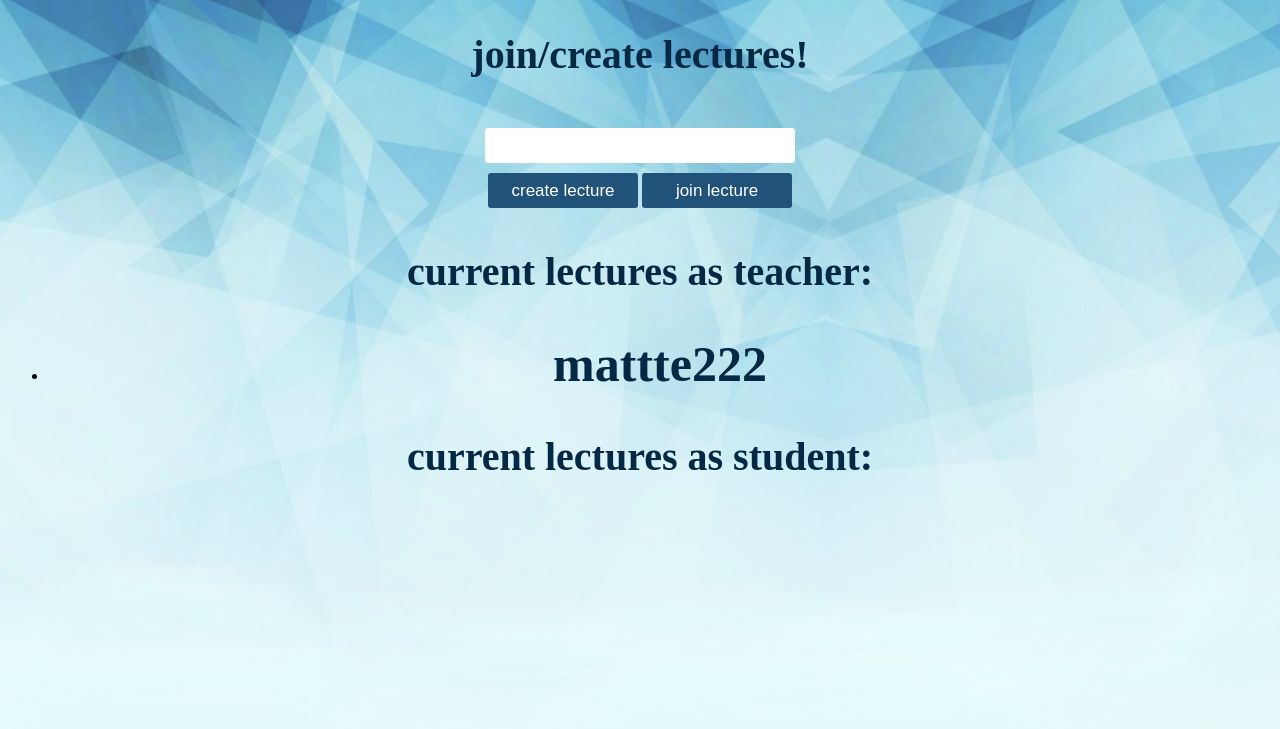
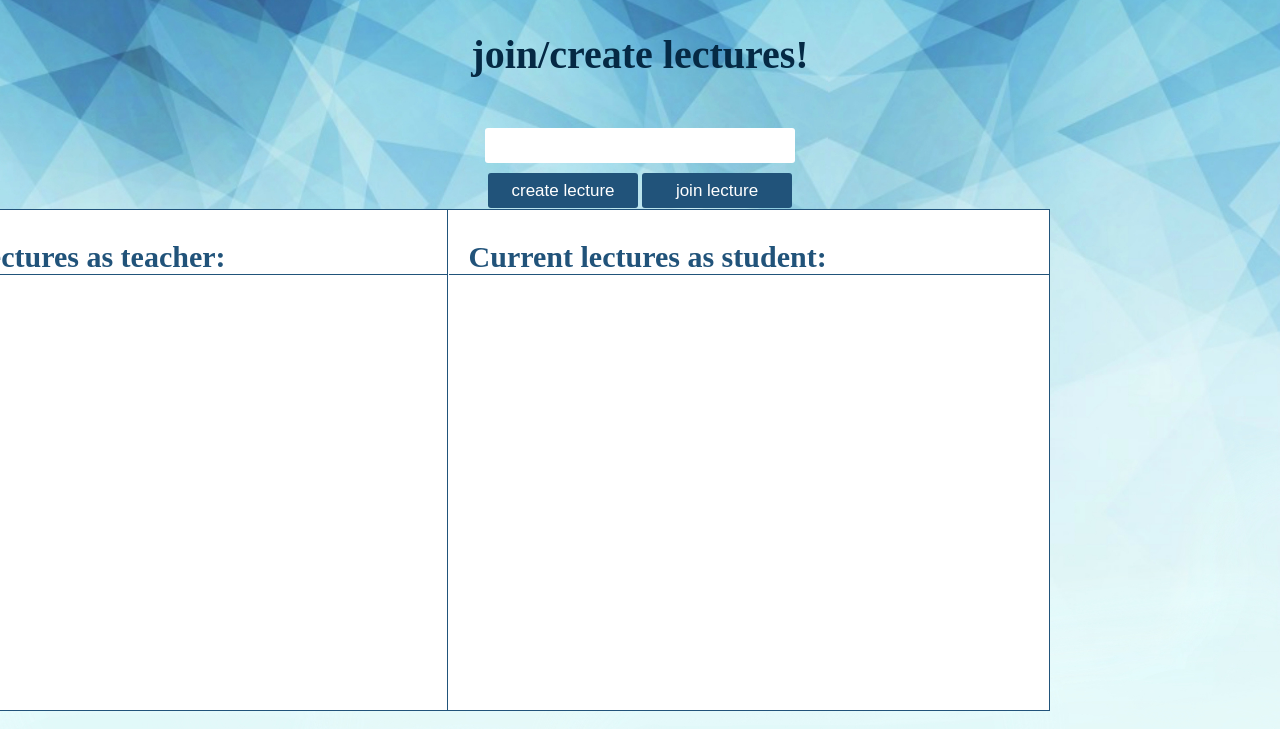
Before and after one commit to HugoSK/Group86TDT4140, a Django app: page /lectures/ in a window 1280 px wide. Shown: the part 71-800 px from the top of the page. Run offline with Django 3.2, Linux system fonts and the light colour scheme; a user stored in the database is signed in.

Commit message:
css på alt nytt

```diff
--- a/myapp2/login/templates/homepage.html
+++ b/myapp2/login/templates/homepage.html
@@ -14,7 +14,7 @@
 <br><br><br><p>{% block head %}{% endblock %}</p>
 <div style="text-align: center; padding-top: 10px;">
     {% block content %}
-        welcome {{ username }}!
+        <h2>Welcome {{ username }}!</h2>
         <body>
         <form action="../lectures">
             <div style="text-align: center; padding-top:100px;">
--- a/myapp2/login/templates/lectures/lecture.html
+++ b/myapp2/login/templates/lectures/lecture.html
@@ -10,17 +10,23 @@
         <input type="submit" name="join" value="join lecture" />
     </form>
     {{ feedback }}
-    <p>current lectures as teacher: </p>
+    <div style="width: 1201px; height: 500px; background-color: #fff; position: absolute; right: 18%; top: 35%;border: 1px solid #21537A;">
+        <div style="width: 599px; height: 500px; background-color: #fff; position: absolute; border-right: solid 1px #21537A;">
+            <p style="font-size: 30px; text-align: left; color: #21537A; padding-left: 20px; border-bottom: solid 1px #21537A;">Current lectures as teacher: </p>
             <ul>
             {% for lecture in teacher_list %}
-        <li><a href="/usersites/teacher/?lecture_name={{ lecture }}">{{ lecture }}</a></li>
+                <a href="/usersites/teacher/?lecture_name={{ lecture }}" ><p style="font-family: Ayuthaya; font-size: 20px; text-align: left; color: #3B7FAC; padding-left: 5px;">{{ lecture }}</p></a><br>
             {% endfor %}
             </ul>
-    <p>current lectures as student: </p>
+        </div>
+        <div style="width: 600px; height: 500px; background-color: #fff; position: absolute; right: 0%;">
+            <p style="font-size: 30px; text-align: left; color: #21537A; padding-left: 20px; border-bottom: solid 1px #21537A;">Current lectures as student: </p>
             <ul>
             {% for lecture in student_list %}
-        <li><a href="/usersites/student/?lecture_name={{ lecture }}">{{ lecture }}</a></li>
+                <a href="/usersites/student/?lecture_name={{ lecture }}"><p style="font-family: Ayuthaya; font-size: 20px; text-align: left; color: #3B7FAC; padding-left: 5px;">{{ lecture }}</p></a><br>
             {% endfor %}
             </ul>
+        </div>
+        </div>
     </body>
 {% endblock %}
```
Also changed, not shown: myapp2/login/templates/usersites/teacher.html (+10 -6 lines), myapp2/db.sqlite3 (added), myapp2/login/migrations/0001_initial.py (added), myapp2/login/migrations/__init__.py (added), 2 other files. Lines whose indentation alone changed are shown as unchanged.
